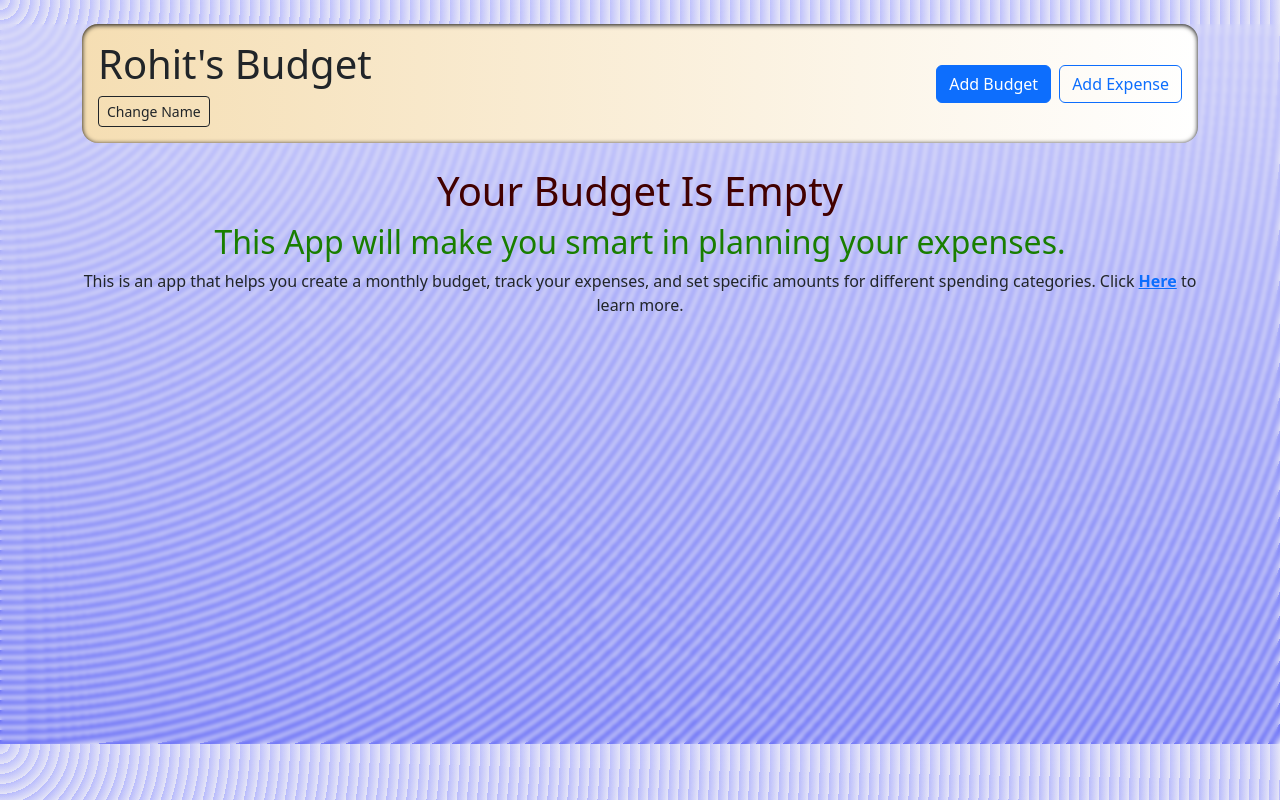
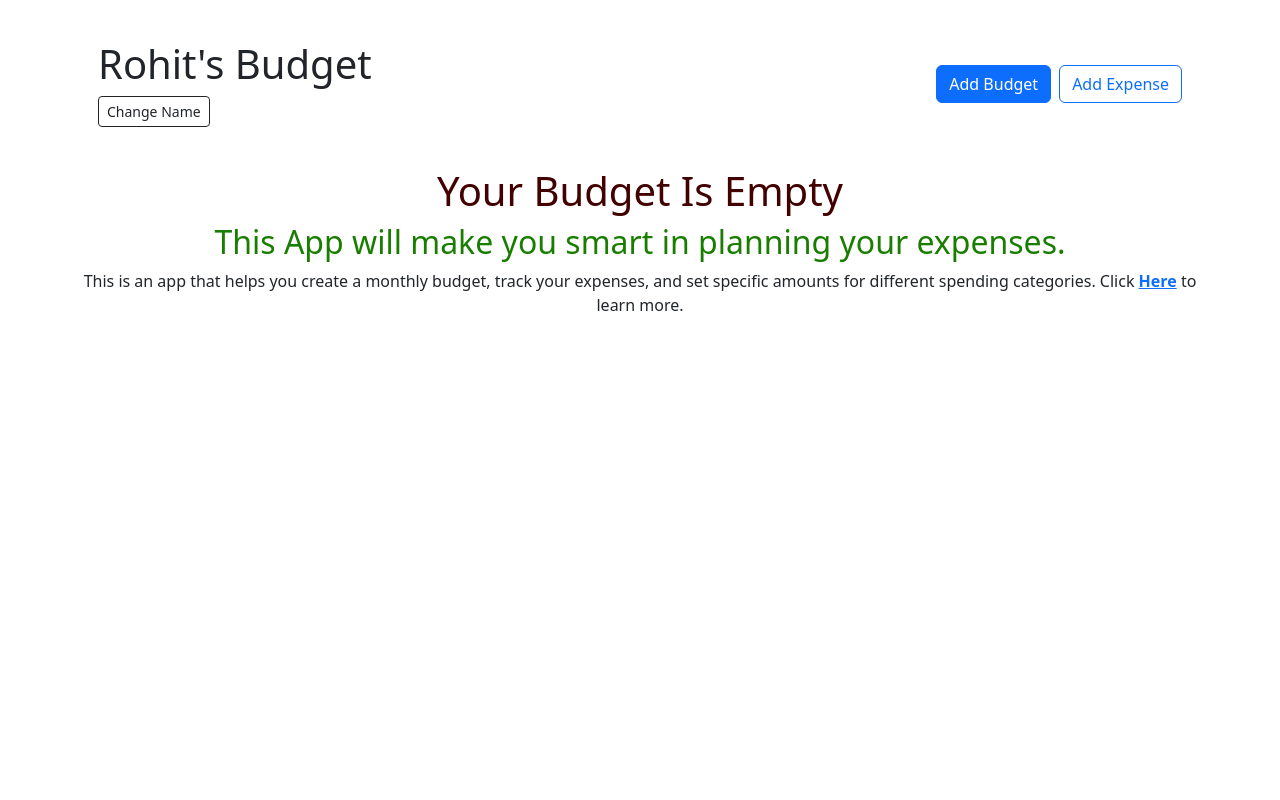
Before and after one commit to Therohitmahar/Budget-app, a React (Vite) app: page / in a window 1280 px wide. Built offline with nearby package versions, Linux system fonts and the light colour scheme.

Commit message:
updated css of cards

```diff
--- a/src/components/BudgetCard.jsx
+++ b/src/components/BudgetCard.jsx
@@ -11,8 +11,9 @@ function BudgetCard({
   onAddExpenseClick,
   onViewExpenseClick,
 }) {
+  const classlist = amount > max ? "bg-danger bg-opacity-10" : "bg-light";
   return (
-    <Card>
+    <Card className={classlist}>
       <Card.Body>
         <Card.Title className="d-flex justify-content-between align-item-baseline fw-normal mb-3">
           <div className="me-2">{capitalFirstLetter(name)}</div>
@@ -52,9 +53,9 @@ function BudgetCard({
 }
 function getBarVariant(amount, max) {
   let ratio = amount / max;
-  if (ratio < 0.25) return "success";
-  if (ratio < 0.5) return "primary";
-  if (ratio < 0.75) return "warning";
+  if (ratio < 0.5) return "success";
+  if (ratio < 0.75) return "primary";
+  if (ratio <= 1) return "warning";
   return "danger";
 }
 
--- a/src/index.css
+++ b/src/index.css
@@ -1,4 +1,4 @@
-body {
+/* body {
   background-color: #e5e5f7;
   opacity: 1;
   background-image: repeating-radial-gradient(
@@ -7,10 +7,10 @@ body {
       #e5e5f7 10px
     ),
     repeating-linear-gradient(#444cf755, #444cf7);
-  /* background-repeat: no-repeat; */
-  /* background-size: cover; */
+  background-repeat: no-repeat;
+  background-size: cover;
   height: auto;
-}
+} */
 .main {
   height: 90dvh;
   backdrop-filter: blur(2px);
@@ -21,11 +21,11 @@ body {
   flex-direction: row;
   gap: 8px;
 }
-.card {
-  box-shadow: inset 0 1px 5px 0 black;
-  /* background: linear-gradient(to right, white, wheat); */
-  background: linear-gradient(to right, white, rgb(241, 229, 207));
-}
+/* .card { */
+/* box-shadow: inset 0 1px 5px 0 black; */
+/* background: linear-gradient(to right, white, wheat); */
+/* background: linear-gradient(to right, white, rgb(241, 229, 207)); */
+/* } */
 .When-empty {
   height: "55vh";
   display: "flex";
@@ -43,12 +43,13 @@ body {
 }
 
 .navbar {
-  background: linear-gradient(to right, wheat, white);
-  border-radius: 1rem;
-  box-shadow: inset 0 1px 5px 0 black;
+  /* background: linear-gradient(to right, wheat, white); */
+  border-radius: 0.5rem;
+  background-color: white;
+  /* box-shadow: inset 0 1px 5px 0 black; */
 }
 
-@media screen and (max-width: 320px) {
+@media screen and (max-width: 425px) {
   .button-pair {
     display: flex;
     /* flex-direction: column; */
```
